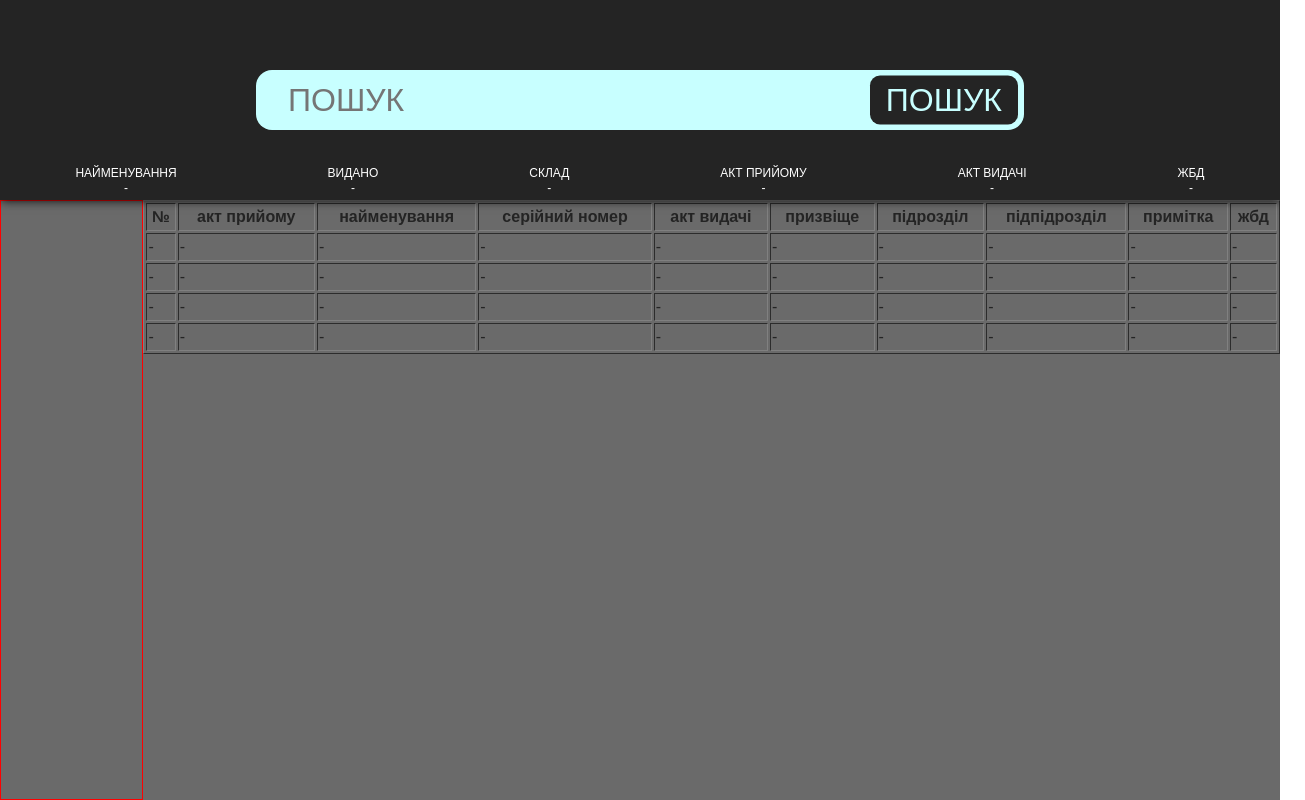
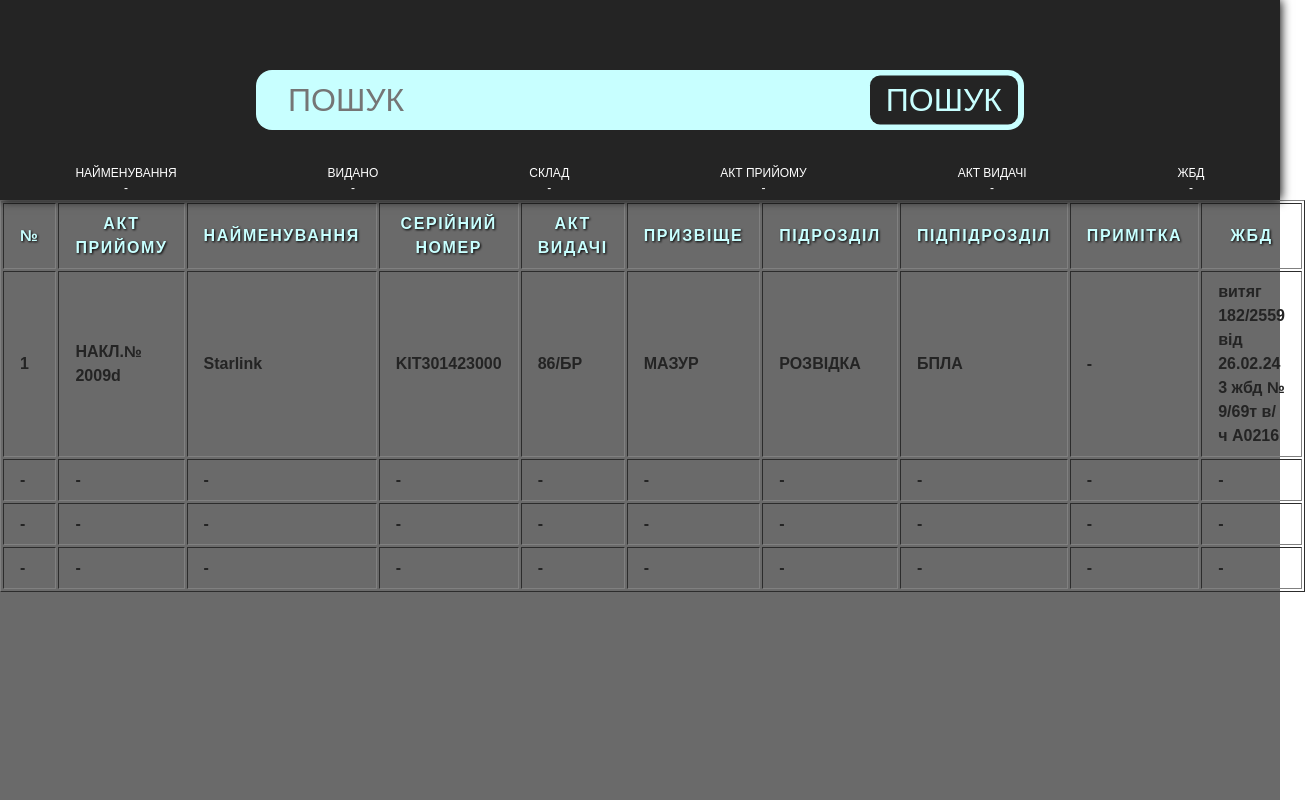
Before and after one commit to ZiRazok/oblik, a website built with Vite: page src/index.html in a window 1280 px wide. Shown: the whole page, 1305 px wide, since content can reach past the window. Built offline with nearby package versions, Linux system fonts and the light colour scheme.

Commit message:
Day 2
Change 2

```diff
--- a/src/css/table.css
+++ b/src/css/table.css
@@ -1,20 +1,36 @@
 .section-table {
     height: 75%;
     background-color: #6a6a6a;
-    display: flex;
-    justify-content: space-between;
-}
-
-.section-table-sidebar {
-    border: 1px solid red;
-    flex-grow: 1;
 }
 
 .section-table-container {
-    flex-grow: 2;
 }
 
-.section-table-main{
+.section-table-main {
     width: 100%;
-    margin: 0;padding: 0;
+    margin: 0;
+    padding: 0;
 }
+
+.table-main-thead {
+    color: rgb(200, 255, 255);
+    letter-spacing: .1em;
+    text-transform: uppercase;
+}
+
+.table-main-tbody {}
+
+.table-main-row {}
+
+.table-main-column {
+    padding: 8px 16px;
+}
+
+.table-main-thead .main-column-paragraph {
+    filter: drop-shadow(1px 1px 1px #000);
+}
+
+.table-main-tbody .main-column-paragraph {
+    font-weight: 700;
+
+}
--- a/src/index.html
+++ b/src/index.html
@@ -5,7 +5,7 @@
   <meta charset="UTF-8" />
   <link rel="icon" type="image/svg+xml" href="/favicon.svg" />
   <meta name="viewport" content="width=device-width, initial-scale=1.0" />
-  <title>Vanilla App Template</title>
+  <title>AoP</title>
   <link rel="stylesheet" href="./css/styles.css" />
 </head>
 
--- a/src/partials/table.html
+++ b/src/partials/table.html
@@ -1,71 +1,68 @@
 <section class="section-table">
-    <aside class="section-table-sidebar">
-
-    </aside>
     <div class="section-table-container">
         <table class="section-table-main" border="1">
             <thead class="table-main-thead">
                 <tr class="table-main-row">
-                    <th class="table-main-column">№</th>
-                    <th class="table-main-column">акт прийому</th>
-                    <th class="table-main-column">найменування</th>
-                    <th class="table-main-column">серійний номер</th>
-                    <th class="table-main-column">акт видачі</th>
-                    <th class="table-main-column">призвіще</th>
-                    <th class="table-main-column">підрозділ</th>
-                    <th class="table-main-column">підпідрозділ</th>
-                    <th class="table-main-column">примітка</th>
-                    <th class="table-main-column">жбд</th>
+                    <th class="table-main-column" id="main-column-1"><p class="main-column-paragraph">№</p></th>
+                    <th class="table-main-column" id="main-column-2"><p class="main-column-paragraph">акт прийому</p></th>
+                    <th class="table-main-column" id="main-column-3"><p class="main-column-paragraph">найменування</p></th>
+                    <th class="table-main-column" id="main-column-4"><p class="main-column-paragraph">серійний номер</p></th>
+                    <th class="table-main-column" id="main-column-5"><p class="main-column-paragraph">акт видачі</p></th>
+                    <th class="table-main-column" id="main-column-6"><p class="main-column-paragraph">призвіще</p></th>
+                    <th class="table-main-column" id="main-column-7"><p class="main-column-paragraph">підрозділ</p></th>
+                    <th class="table-main-column" id="main-column-8"><p class="main-column-paragraph">підпідрозділ</p></th>
+                    <th class="table-main-column" id="main-column-9"><p class="main-column-paragraph">примітка</p></th>
+                    <th class="table-main-column" id="main-column-10"><p class="main-column-paragraph">жбд</p></th>
                 </tr>
             </thead>
-            <tbody class="table-main-thead">
+            <tbody class="table-main-tbody">
                 <tr class="table-main-row">
-                    <td class="table-main-column">-</td>
-                    <td class="table-main-column">-</td>
-                    <td class="table-main-column">-</td>
-                    <td class="table-main-column">-</td>
-                    <td class="table-main-column">-</td>
-                    <td class="table-main-column">-</td>
-                    <td class="table-main-column">-</td>
-                    <td class="table-main-column">-</td>
-                    <td class="table-main-column">-</td>
-                    <td class="table-main-column">-</td>
+                    <td class="table-main-column" id="main-column-1"><p class="main-column-paragraph">1</p></td>
+                    <td class="table-main-column" id="main-column-2"><p class="main-column-paragraph">НАКЛ.№ 2009d</p></td>
+                    <td class="table-main-column" id="main-column-3"><p class="main-column-paragraph">Starlink</p></td>
+                    <td class="table-main-column" id="main-column-4"><p class="main-column-paragraph">KIT301423000</p></td>
+                    <td class="table-main-column" id="main-column-5"><p class="main-column-paragraph">86/БР</p></td>
+                    <td class="table-main-column" id="main-column-6"><p class="main-column-paragraph">МАЗУР</p></td>
+                    <td class="table-main-column" id="main-column-7"><p class="main-column-paragraph">РОЗВІДКА</p></td>
+                    <td class="table-main-column" id="main-column-8"><p class="main-column-paragraph">БПЛА</p></td>
+                    <td class="table-main-column" id="main-column-9"><p class="main-column-paragraph">-</p></td>
+                    <td class="table-main-column" id="main-column-10"><p class="main-column-paragraph">витяг 182/2559 від 26.02.24 3 жбд № 9/69т в/ч А0216</p></td>
                 </tr>
                 <tr class="table-main-row">
-                    <td class="table-main-column">-</td>
-                    <td class="table-main-column">-</td>
-                    <td class="table-main-column">-</td>
-                    <td class="table-main-column">-</td>
-                    <td class="table-main-column">-</td>
-                    <td class="table-main-column">-</td>
-                    <td class="table-main-column">-</td>
-                    <td class="table-main-column">-</td>
-                    <td class="table-main-column">-</td>
-                    <td class="table-main-column">-</td>
+                    <td class="table-main-column" id="main-column-1"><p class="main-column-paragraph">-</p></td>
+                    <td class="table-main-column" id="main-column-2"><p class="main-column-paragraph">-</p></td>
+                    <td class="table-main-column" id="main-column-3"><p class="main-column-paragraph">-</p></td>
+                    <td class="table-main-column" id="main-column-4"><p class="main-column-paragraph">-</p></td>
+                    <td class="table-main-column" id="main-column-5"><p class="main-column-paragraph">-</p></td>
+                    <td class="table-main-column" id="main-column-6"><p class="main-column-paragraph">-</p></td>
+                    <td class="table-main-column" id="main-column-7"><p class="main-column-paragraph">-</p></td>
+                    <td class="table-main-column" id="main-column-8"><p class="main-column-paragraph">-</p></td>
+                    <td class="table-main-column" id="main-column-9"><p class="main-column-paragraph">-</p></td>
+                    <td class="table-main-column" id="main-column-10"><p class="main-column-paragraph">-</p></td>
                 </tr>
                 <tr class="table-main-row">
-                    <td class="table-main-column">-</td>
-                    <td class="table-main-column">-</td>
-                    <td class="table-main-column">-</td>
-                    <td class="table-main-column">-</td>
-                    <td class="table-main-column">-</td>
-                    <td class="table-main-column">-</td>
-                    <td class="table-main-column">-</td>
-                    <td class="table-main-column">-</td>
-                    <td class="table-main-column">-</td>
-                    <td class="table-main-column">-</td>
+                    <td class="table-main-column" id="main-column-1"><p class="main-column-paragraph">-</p></td>
+                    <td class="table-main-column" id="main-column-2"><p class="main-column-paragraph">-</p></td>
+                    <td class="table-main-column" id="main-column-3"><p class="main-column-paragraph">-</p></td>
+                    <td class="table-main-column" id="main-column-4"><p class="main-column-paragraph">-</p></td>
+                    <td class="table-main-column" id="main-column-5"><p class="main-column-paragraph">-</p></td>
+                    <td class="table-main-column" id="main-column-6"><p class="main-column-paragraph">-</p></td>
+                    <td class="table-main-column" id="main-column-7"><p class="main-column-paragraph">-</p></td>
+                    <td class="table-main-column" id="main-column-8"><p class="main-column-paragraph">-</p></td>
+                    <td class="table-main-column" id="main-column-9"><p class="main-column-paragraph">-</p></td>
+                    <td class="table-main-column" id="main-column-10"><p class="main-column-paragraph">-</p></td>
                 </tr>
                 <tr class="table-main-row">
-                    <td class="table-main-column">-</td>
-                    <td class="table-main-column">-</td>
-                    <td class="table-main-column">-</td>
-                    <td class="table-main-column">-</td>
-                    <td class="table-main-column">-</td>
-                    <td class="table-main-column">-</td>
-                    <td class="table-main-column">-</td>
-                    <td class="table-main-column">-</td>
-                    <td class="table-main-column">-</td>
-                    <td class="table-main-column">-</td>
+                    <td class="table-main-column" id="main-column-1"><p class="main-column-paragraph">-</p></td>
+                    <td class="table-main-column" id="main-column-2"><p class="main-column-paragraph">-</p></td>
+                    <td class="table-main-column" id="main-column-3"><p class="main-column-paragraph">-</p></td>
+                    <td class="table-main-column" id="main-column-4"><p class="main-column-paragraph">-</p></td>
+                    <td class="table-main-column" id="main-column-5"><p class="main-column-paragraph">-</p></td>
+                    <td class="table-main-column" id="main-column-6"><p class="main-column-paragraph">-</p></td>
+                    <td class="table-main-column" id="main-column-7"><p class="main-column-paragraph">-</p></td>
+                    <td class="table-main-column" id="main-column-8"><p class="main-column-paragraph">-</p></td>
+                    <td class="table-main-column" id="main-column-9"><p class="main-column-paragraph">-</p></td>
+                    <td class="table-main-column" id="main-column-10"><p class="main-column-paragraph">-</p></td>
                 </tr>
             </tbody>
         </table>
```
Also changed, not shown: src/js/main-base.js (added), src/partials/controller.html (added).
